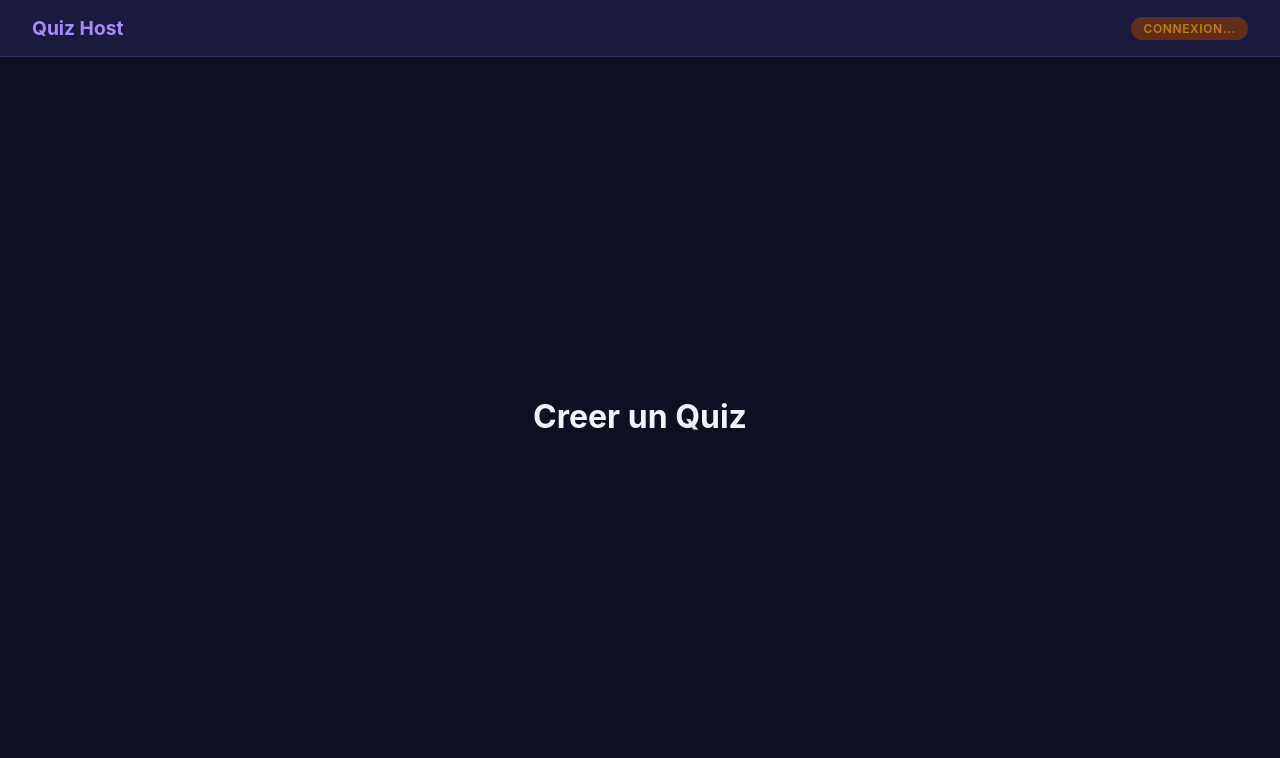
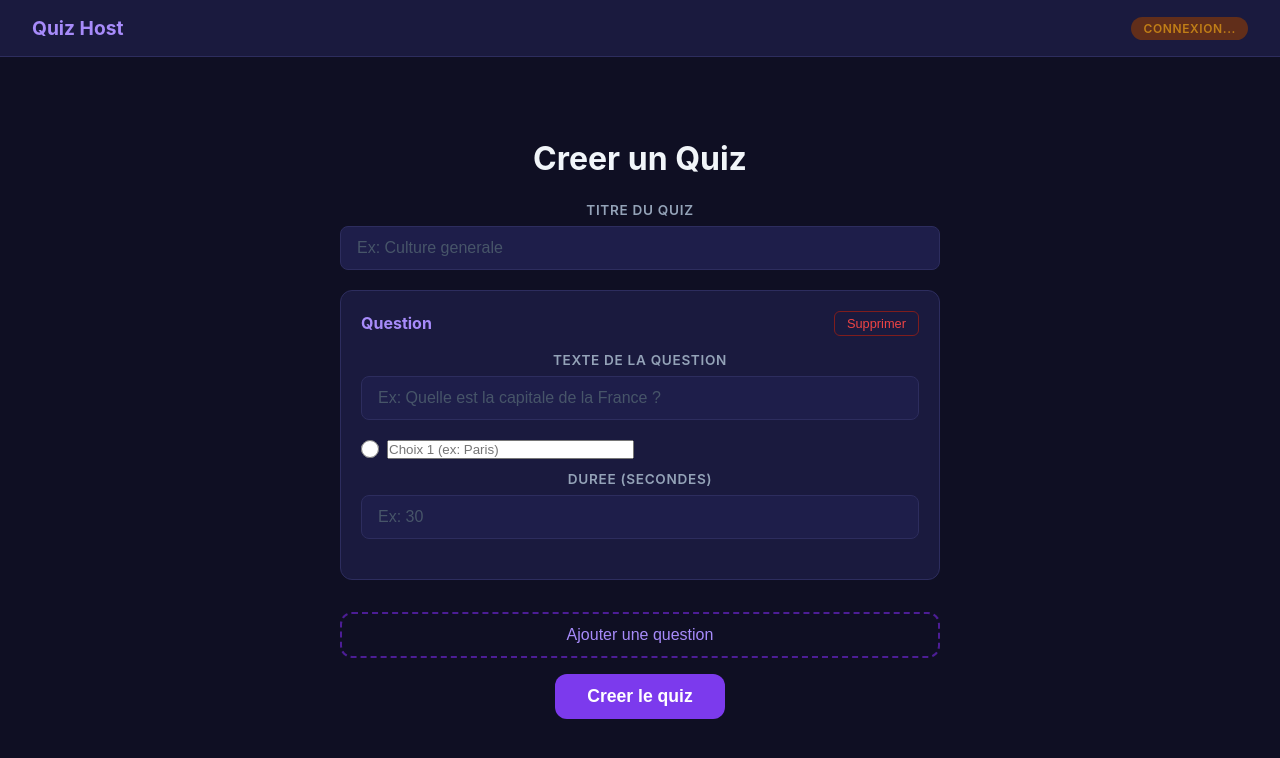
Before and after one commit to Ambiya12/Quiz-App, a React (Vite) app in the folder host-app/: page / in a window 1280 px wide. Shown: the top 758 px of the page. Built offline with nearby package versions, Linux system fonts and the light colour scheme; no server answers.

Commit message:
✨ Implement quiz creation form with title input, question fields, and action buttons

```diff
--- a/host-app/src/components/CreateQuiz.tsx
+++ b/host-app/src/components/CreateQuiz.tsx
@@ -48,10 +48,78 @@ function CreateQuiz({ onSubmit }: CreateQuizProps) {
     <div className="phase-container">
       <h1>Creer un Quiz</h1>
       <form className="create-form" onSubmit={handleSubmit}>
-        {/* TODO: Champ titre */}
-        {/* TODO: Liste des questions avec .question-card */}
-        {/* TODO: Bouton ajouter une question */}
-        {/* TODO: Bouton soumettre */}
+        <div className="form-group">
+          <label htmlFor="quiz-title">Titre du quiz</label>
+          <input
+            id="quiz-title"
+            type="text"
+            value=""
+            onChange={(event) => {}}
+            placeholder="Ex: Culture generale"
+          />
+        </div>
+
+          <div className="question-card">
+            <div className="question-card-header">
+              <h3>Question</h3>
+              <button
+                type="button"
+                className="btn-remove"
+                onClick={() => {}}
+              >
+                Supprimer
+              </button>
+            </div>
+
+            <div className="form-group">
+              <label>Texte de la question</label>
+              <input
+                id={`question-text`}
+                type="text"
+                value=""
+                onChange={(event) => {}}
+                placeholder="Ex: Quelle est la capitale de la France ?"
+              />
+            </div>
+
+            <div className="choices-inputs">
+                <div className="choice-input-group">
+                  <input
+                    type="radio"
+                    name=""
+                    checked={false}
+                    onChange={() => {}}
+                  />
+                  <input
+                    type="text"
+                    value=""
+                    onChange={() => {}}
+                    placeholder={`Choix 1 (ex: Paris)`}
+                  />
+                </div>
+            </div>
+
+            <div className="form-group">
+              <label>Duree (secondes)</label>
+              <input
+                id="question-timer"
+                type="number"
+                min={5}
+                max={120}
+                value=""
+                onChange={() => {}}
+                placeholder="Ex: 30"
+              />
+            </div>
+          </div>
+
+        <button type="button" className="btn-add-question" onClick={() => {}}>
+          Ajouter une question
+        </button>
+
+        <button type="submit" className="btn-primary">
+          Creer le quiz
+        </button>
       </form>
     </div>
   )
```
